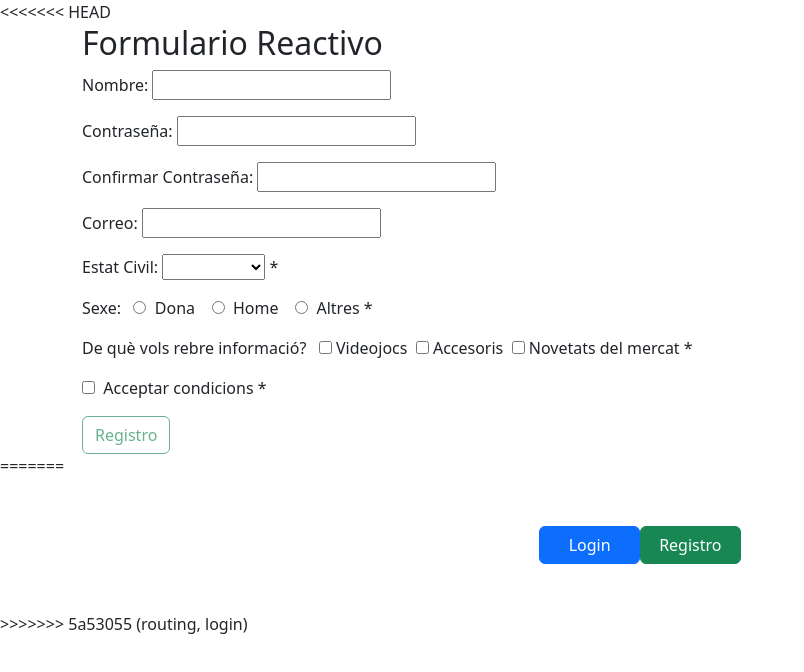
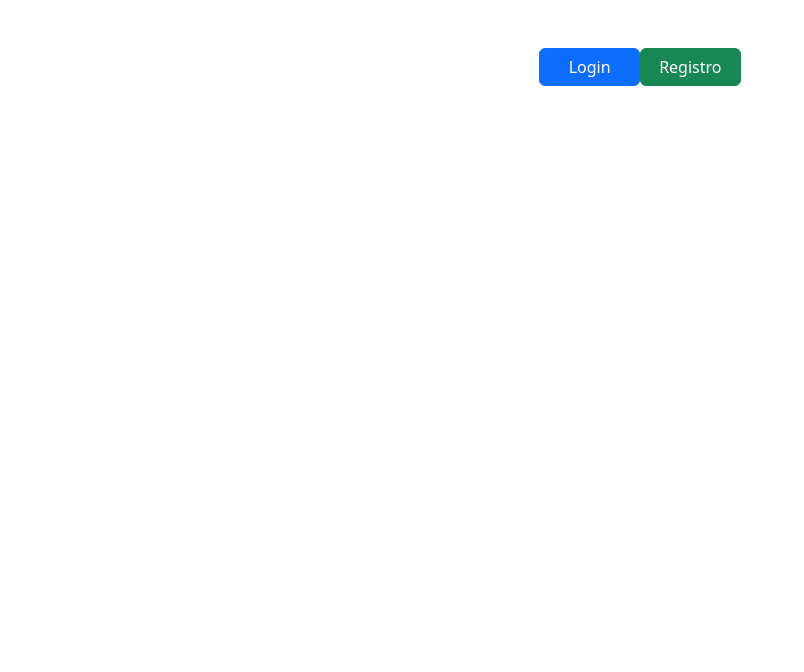
Before and after one commit to anthonyy2711/M06-Practica-UF3, an Angular app: page / in a window 1280 px wide. Shown: the top 672 px of the page, without its empty margins (0-804 px from the left). Built offline with nearby package versions, Linux system fonts and the light colour scheme.

Commit message:
componet.html ok

```diff
--- a/src/app/app.component.html
+++ b/src/app/app.component.html
@@ -1,8 +1,3 @@
-<<<<<<< HEAD
-<!--<app-formularioreactivo></app-formularioreactivo>-->
-<app-registro></app-registro>
-=======
-
 <div class="container-fluid text-center">
     <div class="row justify-content-center">
         <div class="col-4 mt-5 mb-5">
@@ -17,4 +12,3 @@
 <div>
     <router-outlet></router-outlet>
 </div>
->>>>>>> 5a53055 (routing, login)
```
